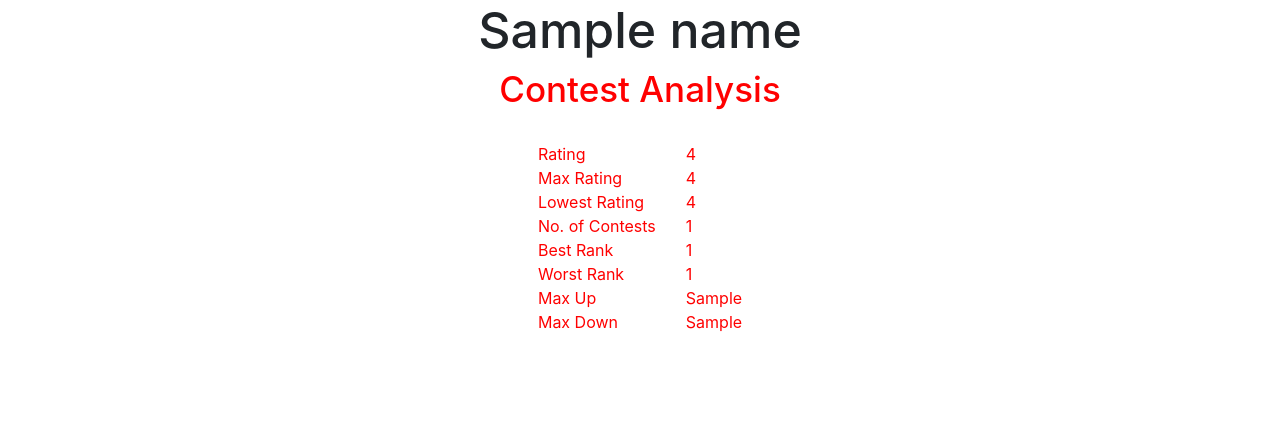
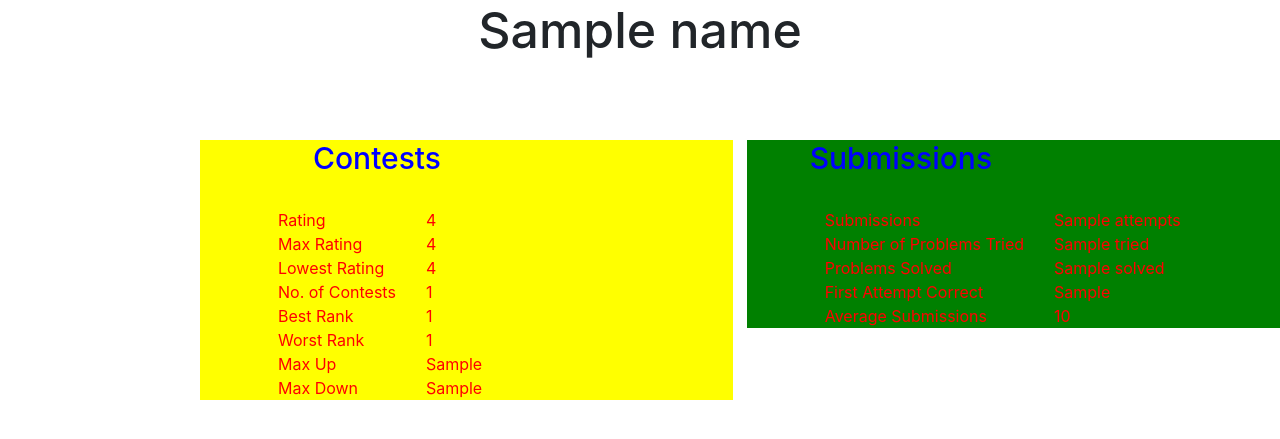
Before and after one commit to Mandloi7/CodeforcesCrawler, a Django app: template Codeforces/templates/analysis.html in a window 1280 px wide. Shown: the top 439 px of the page. Run offline with Django 3.2, Linux system fonts and the light colour scheme; the template is opened without the code that fills it: most values are stand-ins (such as "Sample title", 1, 10 or a date in 2020); some libraries are stand-ins or nearby versions.

Commit message:
Submission analysis implemented

```diff
--- a/Codeforces/templates/analysis.html
+++ b/Codeforces/templates/analysis.html
@@ -18,12 +18,18 @@ td
 </h1>
 
 </div>
-<div align="center">
-    <h1 style="font-size: 35px;color:red;">
-        Contest Analysis
+
+<br>
+<br>
+<br>
+<div  class="col-5" style="float: left;margin-left: 200px;background-color: yellow;">
+
+    <div class="ml-5 mr-5" >
+        <h1 style="font-size: 30px;color:blue;margin-left: 50px;">
+        Contests
     </h1>
     <br>
-    <table class="mytables">
+        <table class="mytables">
 
     <tr>
         <td>Rating</td>
@@ -58,6 +64,40 @@ td
         <td>{{max_down}}</td>
     </tr>
 </table>
+    </div>
+
+</div>
+
+
+<div  class="col-5" style="float: right;background-color: green;">
+     <div class="ml-5 mr-5" >
+    <h1 style="font-size: 30px;color:blue;">
+        Submissions
+    </h1>
+    <table class="asdf">
+        <br>
+    <tr>
+        <td>Submissions</td>
+        <td>{{attempts}}</td>
+    </tr>
+    <tr>
+        <td>Number of Problems Tried</td>
+        <td>{{tried}}</td>
+    </tr>
+    <tr>
+        <td>Problems Solved</td>
+        <td>{{solved}}</td>
+    </tr>
+    <tr>
+        <td>First Attempt Correct</td>
+        <td>{{first_attempt_correct}}</td>
+    </tr>
+    <tr>
+        <td>Average Submissions</td>
+        <td>{{avg_sub}}</td>
+    </tr>
+</table>
+</div>
 </div>
 
 
```
